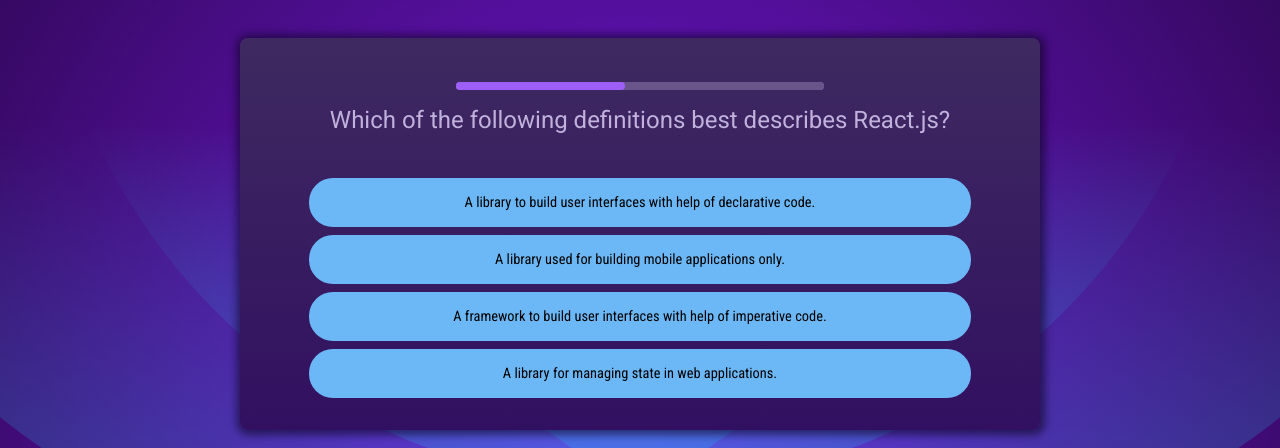
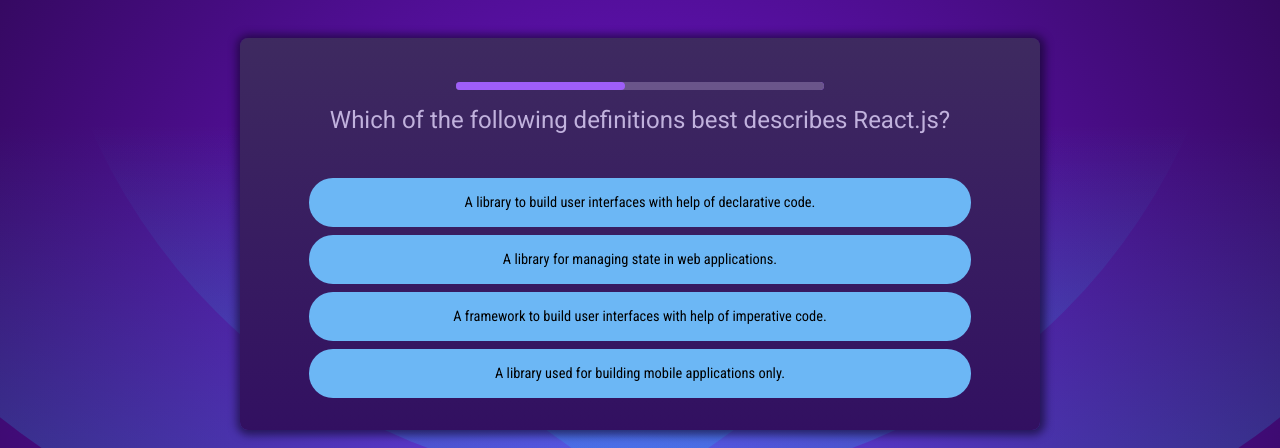
Before and after one commit to obadaDeg/react-practice, a React (Vite) app: page / in a window 1280 px wide. Shown: the part 173-621 px from the top of the page. Built offline with nearby package versions, Linux system fonts and the light colour scheme.

Commit message:
Answer Selection, outsourcing the Question, and Answer Components.

```diff
--- /dev/null
+++ b/src/components/Answers.jsx
@@ -0,0 +1,54 @@
+import React, { useRef } from "react";
+
+export default function Answers({
+  answers,
+  selectedAnswer,
+  answerState,
+  onSelect,
+}) {
+  const suffledAnswers = useRef();
+
+  if (!suffledAnswers.current) {
+    suffledAnswers.current = [...answers];
+    for (let i = suffledAnswers.length - 1; i > 0; i--) {
+      const j = Math.floor(Math.random() * (i + 1));
+      [suffledAnswers[i], suffledAnswers[j]] = [
+        suffledAnswers[j],
+        suffledAnswers[i],
+      ];
+    }
+  }
+
+  return (
+    <ul id="answers">
+      {suffledAnswers.current.map((answer) => {
+        const isSelected = selectedAnswer === answer;
+
+        let cssClass = "";
+
+        if (answerState === "undefind" && isSelected) {
+          cssClass = "selected";
+        }
+
+        if (
+          (answerState === "correct" || answerState === "wrong") &&
+          isSelected
+        ) {
+          cssClass = answerState;
+        }
+
+        return (
+          <li key={answer} className="answer">
+            <button
+              onClick={() => onSelect(answer)}
+              className={cssClass}
+              disabled={answerState !== ""}
+            >
+              {answer}
+            </button>
+          </li>
+        );
+      })}
+    </ul>
+  );
+}
--- /dev/null
+++ b/src/components/Question.jsx
@@ -0,0 +1,51 @@
+import React, { useState } from "react";
+import Answers from "./Answers";
+import QUESTIONS from "../utils/questions";
+import QuestionTimer from "./QuestionTimer";
+
+export default function Question({ index, onSelectAnswer, onSkipAnswer }) {
+  const [answerState, setAnswerState] = useState({
+    selectedAnswer: "",
+    isCorrect: null,
+  });
+
+
+  let ansState = '';
+
+  function handleSelectAnswer(answer) {
+    setAnswerState({
+      selectedAnswer: answer,
+      isCorrect: null
+    })
+
+    setTimeout(() => {
+        setAnswerState({
+        selectedAnswer: answer,
+        isCorrect: QUESTIONS[index].answers[0] === answer
+      })
+
+      setTimeout(() => {
+        onSelectAnswer(answer);
+      }, 2000);
+    }, 1000);
+  }
+
+  if (answerState.selectedAnswer && answerState.isCorrect !== null) {
+    ansState = answerState.isCorrect ? 'correct' : 'wrong';
+  } else if (answerState.selectedAnswer) {
+    ansState = 'answered';
+  }
+
+  return (
+    <div id="question">
+      <QuestionTimer timeout={1e4} onTimeOut={onSelectAnswer} />
+      <h2>{QUESTIONS[index].text}</h2>
+      <Answers
+        answers={QUESTIONS[index].answers}
+        selectedAnswer={answerState.selectedAnswer}
+        answerState={ansState}
+        onSelect={handleSelectAnswer}
+      />
+    </div>
+  );
+}
--- a/src/components/Quiz.jsx
+++ b/src/components/Quiz.jsx
@@ -1,12 +1,13 @@
-import React, { useCallback, useReducer, useState } from "react";
-import QUESTIONS from "../utils/questions";
+import React, { useCallback, useReducer, useRef, useState } from "react";
 import QuizCompleted from "./QuizCompleted";
+import QUESTIONS from '../utils/questions.js'
 import QuestionTimer from "./QuestionTimer";
+import Question from "./Question";
 
 export default function Quiz() {
   //   const [] = useReducer()
   const [answeredQuestions, setAnsweredQuestions] = useState([]);
-  const [answerState, setAnswreState] = useState("");
+
   const currentQuestionIndex = answeredQuestions.length;
   const quizIsOver = QUESTIONS.length === currentQuestionIndex;
 
@@ -28,34 +29,14 @@
     return <QuizCompleted />;
   }
 
-  const suffledAnswers = [...QUESTIONS[currentQuestionIndex].answers];
-  for (let i = suffledAnswers.length - 1; i > 0; i--) {
-    const j = Math.floor(Math.random() * (i + 1));
-    [suffledAnswers[i], suffledAnswers[j]] = [
-      suffledAnswers[j],
-      suffledAnswers[i],
-    ];
-  }
-
   return (
     <div id="quiz">
-      <div id="question">
-        <QuestionTimer
-          key={currentQuestionIndex}
-          timeout={1e4}
-          onTimeOut={handleSkipAnswer}
-        />
-        <h2>{QUESTIONS[currentQuestionIndex].text}</h2>
-        <ul id="answers">
-          {suffledAnswers.map((answer) => (
-            <li key={answer} className="answer">
-              <button onClick={() => handleSelectAnswer(answer)}>
-                {answer}
-              </button>
-            </li>
-          ))}
-        </ul>
-      </div>
+      <Question
+        key={currentQuestionIndex}
+        index={currentQuestionIndex}
+        onSelectAnswer={handleSelectAnswer}
+        onSkipAnswer={handleSelectAnswer}
+      />
     </div>
   );
 }
```
